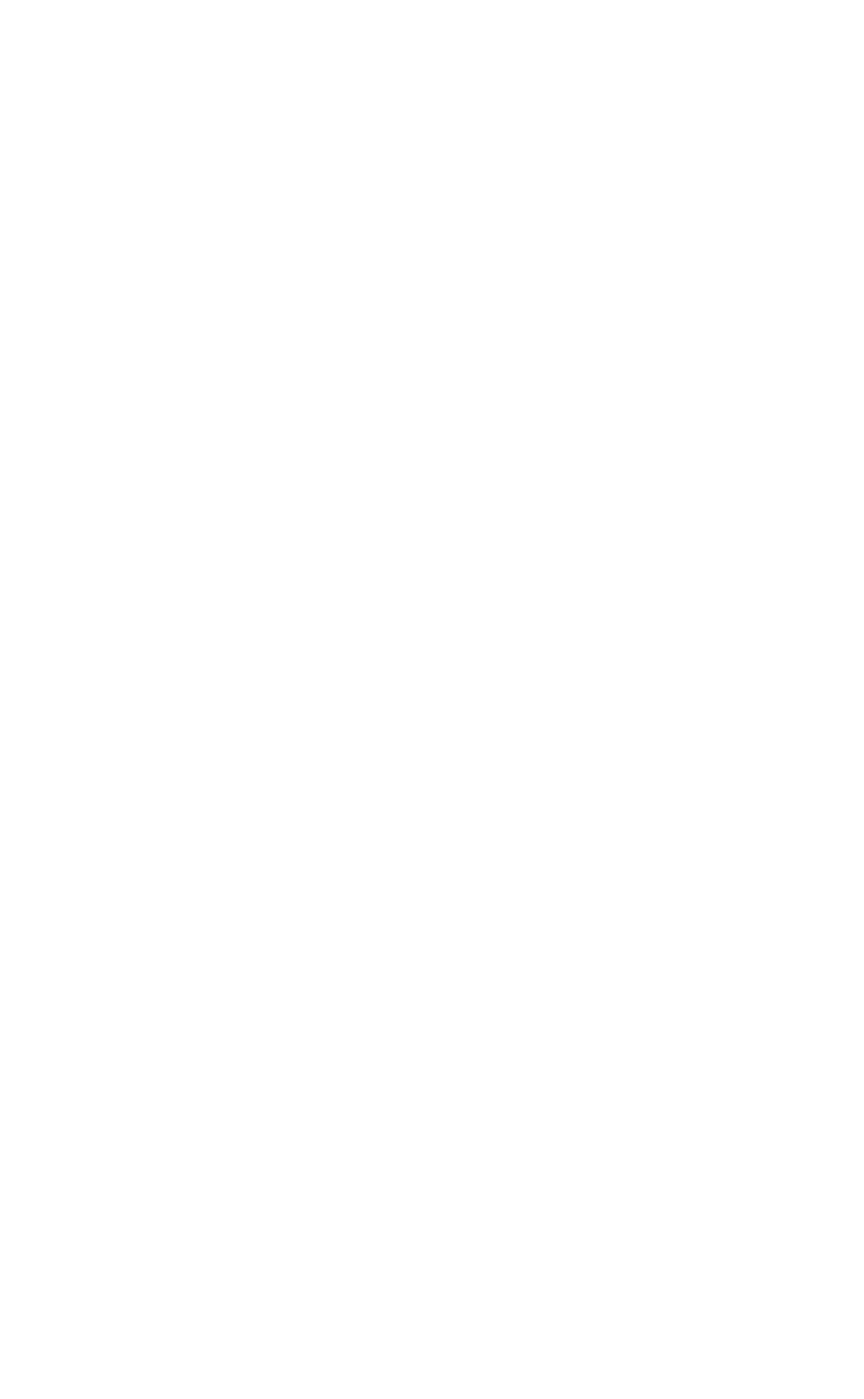
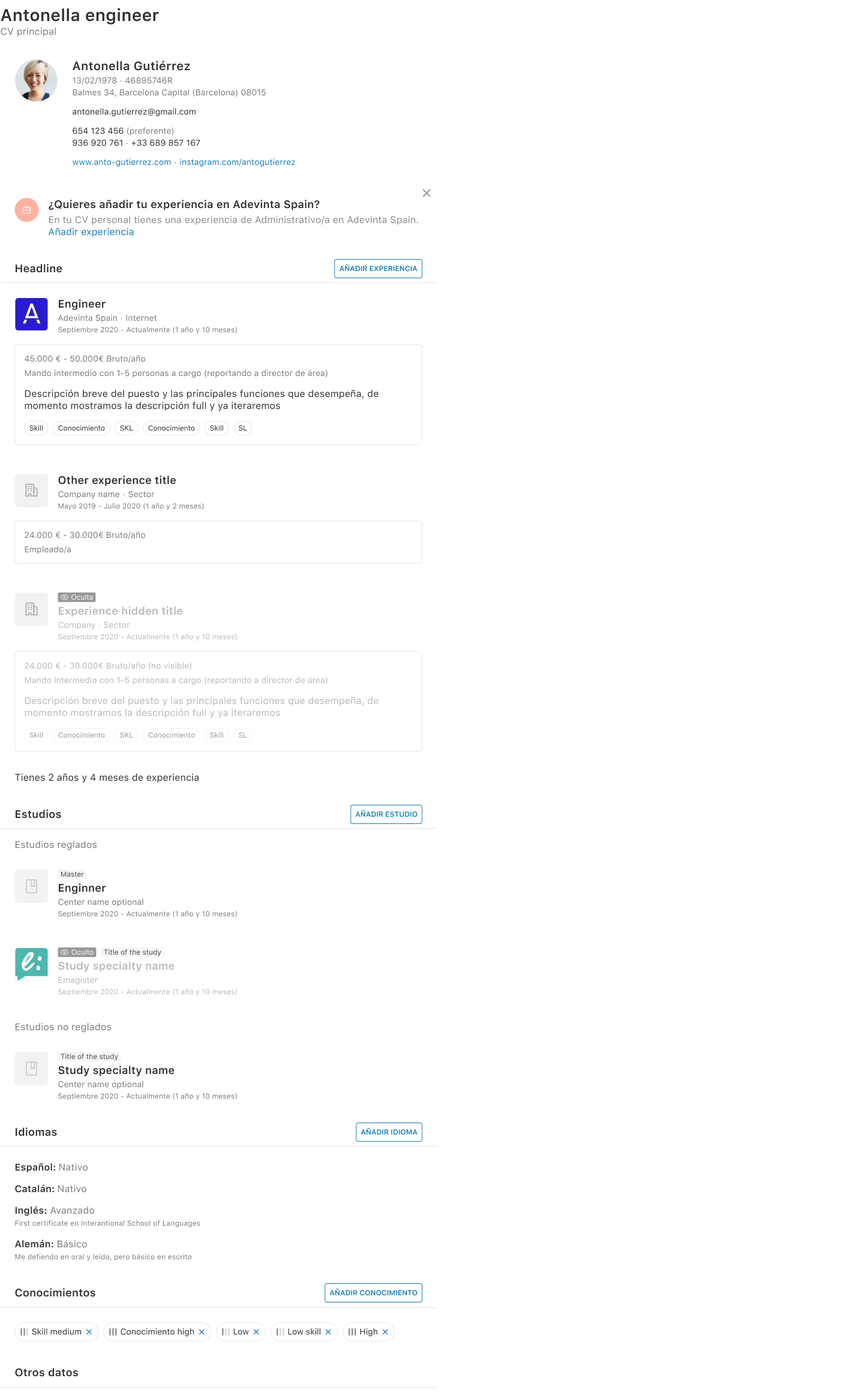
Before and after one commit to LeandroF01/infojobs-hackathon, a React (Vite) app: page /cv in a window 1280 px wide. Before the commit this address had no page. Shown: the top 2333 px of the page at 60% size, 1441 px wide, since content can reach past the window. Before the commit the page ends 800 px from the top, so only its background shows below. Built offline with nearby package versions, Linux system fonts and the light colour scheme.

Commit message:
Add elemets to cv

```diff
--- a/src/App.jsx
+++ b/src/App.jsx
@@ -1,5 +1,6 @@
 import { SkillSelection } from "./components/SkillSelection.jsx";
 import { SkillTest } from "./components/SkillTest.jsx";
+import { Cv } from "./components/Cv.jsx";
 import { useState, useEffect } from "react";
 import { BrowserRouter, Route, Routes } from "react-router-dom";
 import skill from "./json/skills.json";
@@ -8,7 +9,6 @@ import "./App.css";
 
 function App() {
 	const [selectedSkill, setSelectedSkill] = useState([]);
-	const { testName } = useParams();
 
 	useEffect(() => {
 		const storedSkills = localStorage.getItem("skills");
@@ -22,13 +22,12 @@ function App() {
 	return (
 		<BrowserRouter>
 			<Routes>
-				<Route
-					path="/"
-					element={<SkillSelection skills={selectedSkill} />}></Route>
+				<Route path="/" element={<SkillSelection skills={selectedSkill} />} />
 				<Route
 					path="/test/:testName"
 					element={<SkillTest skills={selectedSkill} />}
 				/>
+				<Route path="/cv" element={<Cv skills={selectedSkill} />} />
 			</Routes>
 		</BrowserRouter>
 	);
--- a/src/components/Cv.jsx
+++ b/src/components/Cv.jsx
@@ -1,19 +1,37 @@
+import Heading from "../assets/cv/Heading.png";
+import PersonalData from "../assets/cv/CV-PersonalData-CA-Mvp1.png";
+import Suggestion from "../assets/cv/Card-Suggestion.png";
+import Experience from "../assets/cv/Section - Experience.png";
+import Studies from "../assets/cv/Section - Studies.png";
+import Language from "../assets/cv/Frame 214.png";
+import Skills from "../assets/cv/Frame 215.png";
+import Other from "../assets/cv/Frame 216.png";
+import Status from "../assets/cv/Frame 217.png";
+import Info from "../assets/cv/Frame 218.png";
+import Footer from "../assets/cv/Footer.png";
+import Sidebar from "../assets/cv/Sidebar.png";
+
 export const Cv = () => {
 	return (
 		<header className="profile">
-			<img className="profile__user" src="" alt="" />
+			<img className="profile__user" src={Heading} alt="" />
 			<main className="profile__main">
-				<section className="main__user"></section>
-				<section className="main__add"></section>
-				<section className="main__experience"></section>
-				<section className="main__education"></section>
-				<section className="main__skills"></section>
-				<section className="main__other-data"></section>
-				<section className="main__status-preferences"></section>
-				<section className="main__other-info"></section>
+				<img className="main__user" src={PersonalData} alt="" />
+				<img className="main__add" src={Suggestion} alt="" />
+				<img className="main__experience" src={Experience} alt="" />
+				<img className="main__education" src={Studies} alt="" />
+				<img className="main__language" src={Language} alt="" />
+				<img className="main__skills" src={Skills} alt="" />
+				<img className="main__other-data" src={Other} alt="" />
+				<img className="main__status-preferences" src={Status} alt="" />
+				<img className="main__other-info" src={Info} alt="" />
 			</main>
-			<aside className="profile__aside"></aside>
-			<footer className="profile__footer"></footer>
+			<aside className="profile__aside">
+				<img className="aside" src={Sidebar} alt="" />
+			</aside>
+			<footer className="profile__footer">
+				<img className="footer" src={Footer} alt="" />
+			</footer>
 		</header>
 	);
 };
--- a/src/components/Navbar.jsx
+++ b/src/components/Navbar.jsx
@@ -1,5 +1,6 @@
 import avatar from "../assets/avatar.png";
 import logo from "../assets/Logo.png";
+import { Link } from "react-router-dom";
 import "../style/navbar.css";
 
 export const Navbar = () => {
@@ -11,7 +12,9 @@ export const Navbar = () => {
 				</li>
 				<li className="navbar__list-unable">Empleo</li>
 				<li className="navbar__list-unable">Mas Ofertas</li>
-				<li className="navbar__list-unable">CV</li>
+				<Link to="/cv" className="navbar__list-item">
+					CV
+				</Link>
 				<li className="navbar__list-unable">Quien me ve</li>
 				<li className="navbar__list-item">Aptitudes</li>
 			</ul>
```
